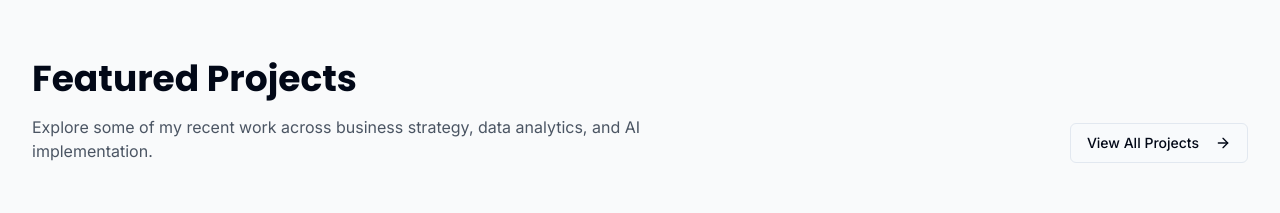
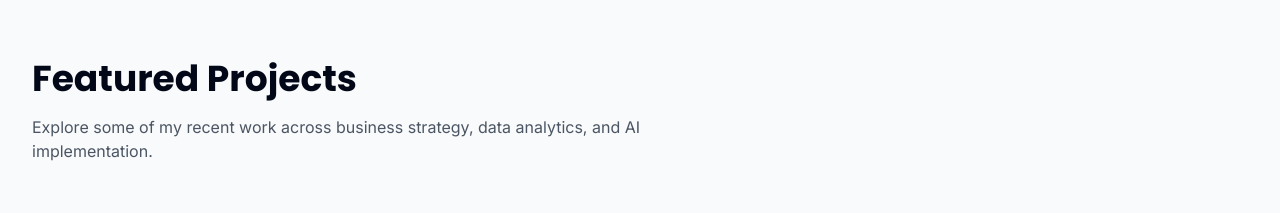
Before and after one commit to Tonyprojects2412/Tony-Lam-Nguyen, a React (Vite) app: page / in a window 1280 px wide. Shown: the part 1760-1973 px from the top of the page. Built offline with nearby package versions, Linux system fonts and the light colour scheme.

Commit message:
Visual edit in Lovable
Edited UI in Lovable

```diff
--- a/src/pages/Index.tsx
+++ b/src/pages/Index.tsx
@@ -47,9 +47,7 @@ const Index = () => {
                 </p>
               </div>
               <Button asChild variant="outline" className="mt-4 md:mt-0">
-                <Link to="/case-studies">
-                  View All Projects <ArrowRight className="ml-2 h-4 w-4" />
-                </Link>
+
               </Button>
             </div>
 
```
